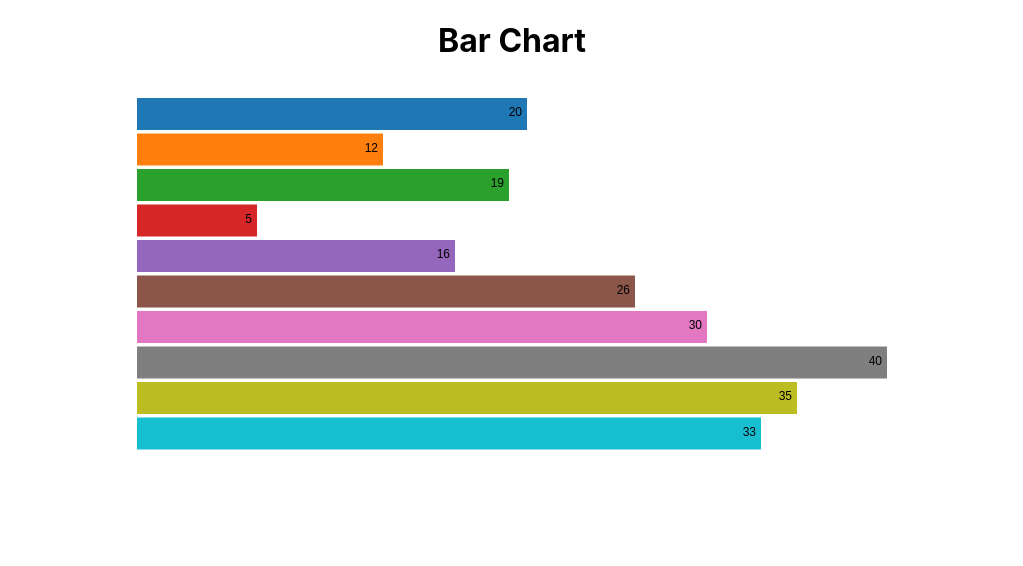
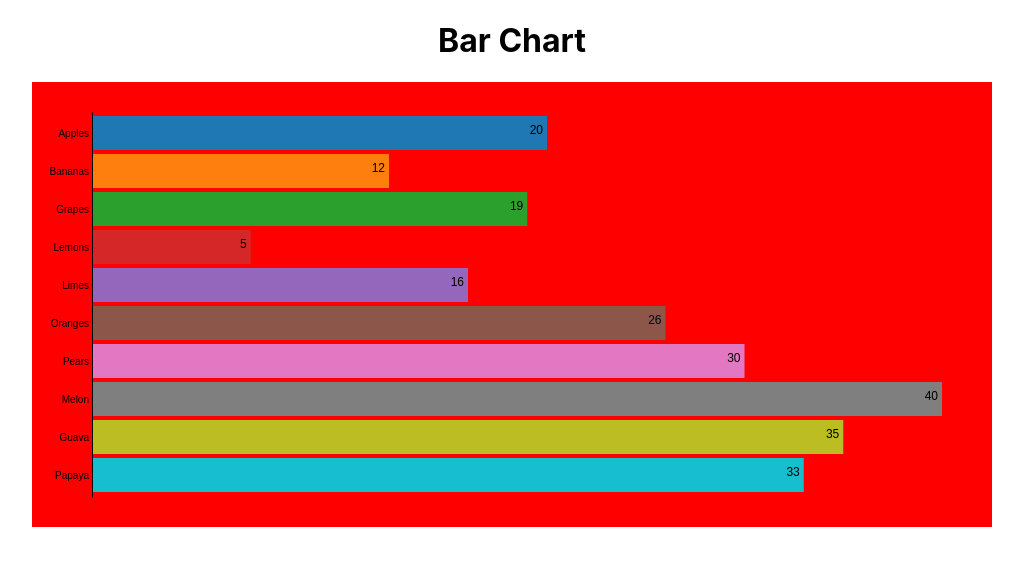
Before and after one commit to Abdelnacerr/d3ts, a React (Create React App) app: page / in a window 1280 px wide. Shown: the top 566 px of the page, without its empty margins (128-1151 px from the left). Built offline with nearby package versions, Linux system fonts and the light colour scheme.

Commit message:
y axis labels added

```diff
--- a/src/D3/HorizontalBarChart.tsx
+++ b/src/D3/HorizontalBarChart.tsx
@@ -12,10 +12,9 @@ const HorizontalBarChart = () => {
 	>>(null)
 
 	const barHeight = 70
-	const margin = { top: 30, right: 0, bottom: 10, left: 30 }
-	const svgWidth = 750,
-		svgHeight =
-			Math.ceil((data.length + 0.1) * barHeight) + margin.top + margin.bottom
+	const margin = { top: 15, right: 25, bottom: 15, left: 60 }
+	const svgWidth = 960 - margin.left - margin.right,
+		svgHeight = 500 - margin.left - margin.right
 	const maxValue = d3.max(data, (d) => d.value)
 
 	const x = d3
@@ -29,22 +28,28 @@ const HorizontalBarChart = () => {
 		.rangeRound([margin.top, svgHeight - margin.bottom])
 		.paddingInner(0.1)
 
+	const yAxis = d3.axisLeft(y).tickSize(0)
+
 	const colorScale = d3.scaleOrdinal(d3.schemeCategory10)
 
 	useEffect(() => {
 		if (!selection) {
 			setSelection(d3.select(svgRef.current))
 		} else {
-			const svg = selection.attr('height', svgHeight).attr('width', svgWidth)
+			const svg = selection
+				.attr('width', svgWidth + margin.left + margin.right)
+				.attr('height', svgHeight + margin.top + margin.bottom)
+				.append('g')
+				.attr('transform', 'translate(' + margin.left + ',' + margin.top + ')')
 
 			const bars = svg
 				.selectAll('rect')
 				.data(data)
 				.enter()
 				.append('rect')
-				.attr('height', y.bandwidth() / 2)
+				.attr('height', y.bandwidth())
 				.attr('width', (d) => x(d.value))
-				.attr('y', (d) => y(d.name)! / 2)
+				.attr('y', (d) => y(d.name)!)
 				.attr('x', 0)
 				.attr('fill', (d) => colorScale(d.name))
 
@@ -58,9 +63,9 @@ const HorizontalBarChart = () => {
 				.data(data)
 				.join('text')
 				.attr('x', (d) => x(d.value)!)
-				.attr('y', (d) => y(d.name)! / 2 + 6)
-				.attr('dy', '1em')
-				.attr('dx', -5)
+				.attr('y', (d) => y(d.name)! )
+				.attr('dy', '1.5em')
+				.attr('dx', -4)
 				.text((d) => d.value)
 				.call((text) =>
 					text
@@ -69,13 +74,15 @@ const HorizontalBarChart = () => {
 						.attr('fill', 'black')
 						.attr('text-anchor', 'start')
 				)
+
+			svg.append('g').attr('transform', `translate(0,0)`).call(yAxis)
 		}
 	}, [selection, colorScale, svgHeight, svgWidth, x, y])
 
 	return (
 		<div>
 			<h1>Bar Chart</h1>
-			<svg ref={svgRef}></svg>
+			<svg ref={svgRef} style={{ background: 'red' }}></svg>
 		</div>
 	)
 }
```
